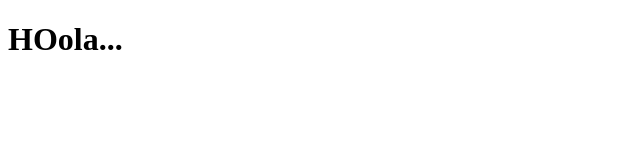
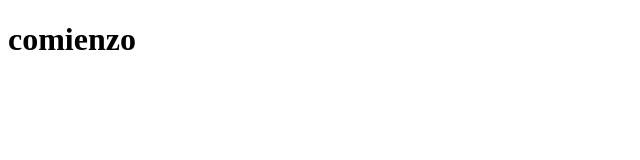
Before and after one commit to HWY-1025/Proyecto_web, a plain HTML site: page index.html in a window 1280 px wide. Shown: the whole page, without its empty margins (0-640 px from the left). Drawn offline with Linux system fonts and the light colour scheme.

Commit message:
Update index.html

```diff
--- a/index.html
+++ b/index.html
@@ -7,7 +7,7 @@
     <title>Pagina Web</title>
 </head>
 <body>
-    <h1>HOola...</h1>
+    <h1>comienzo</h1>
 
 </body>
 </html>
```
